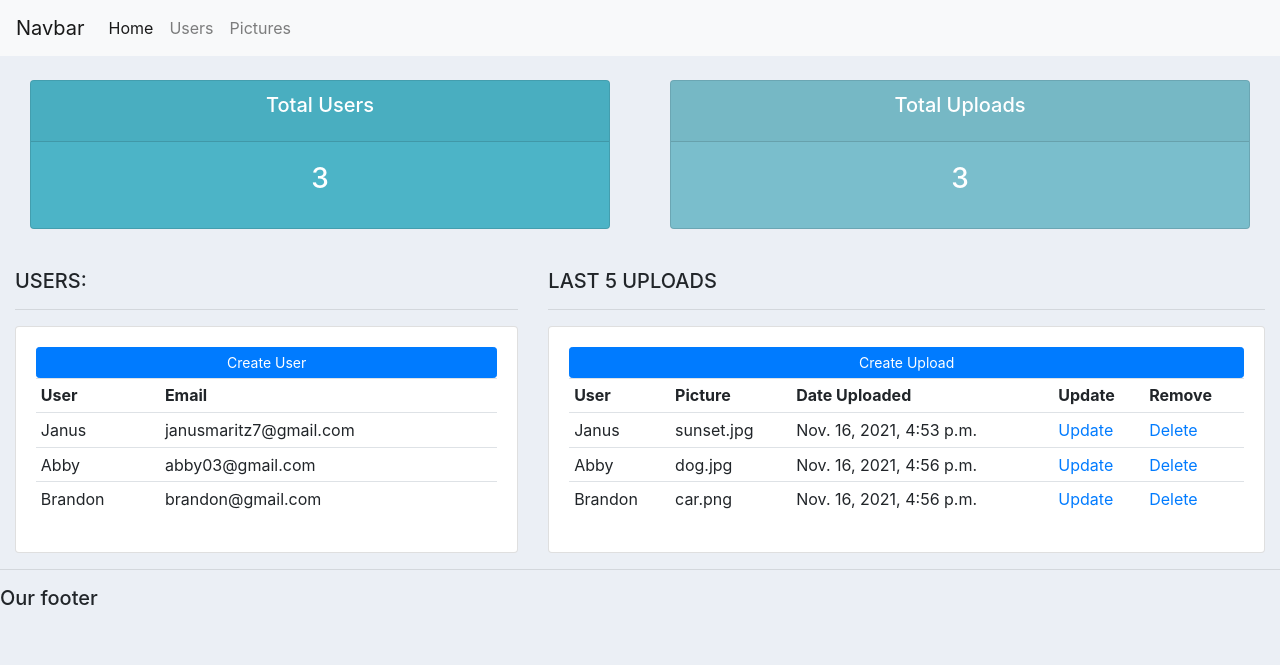
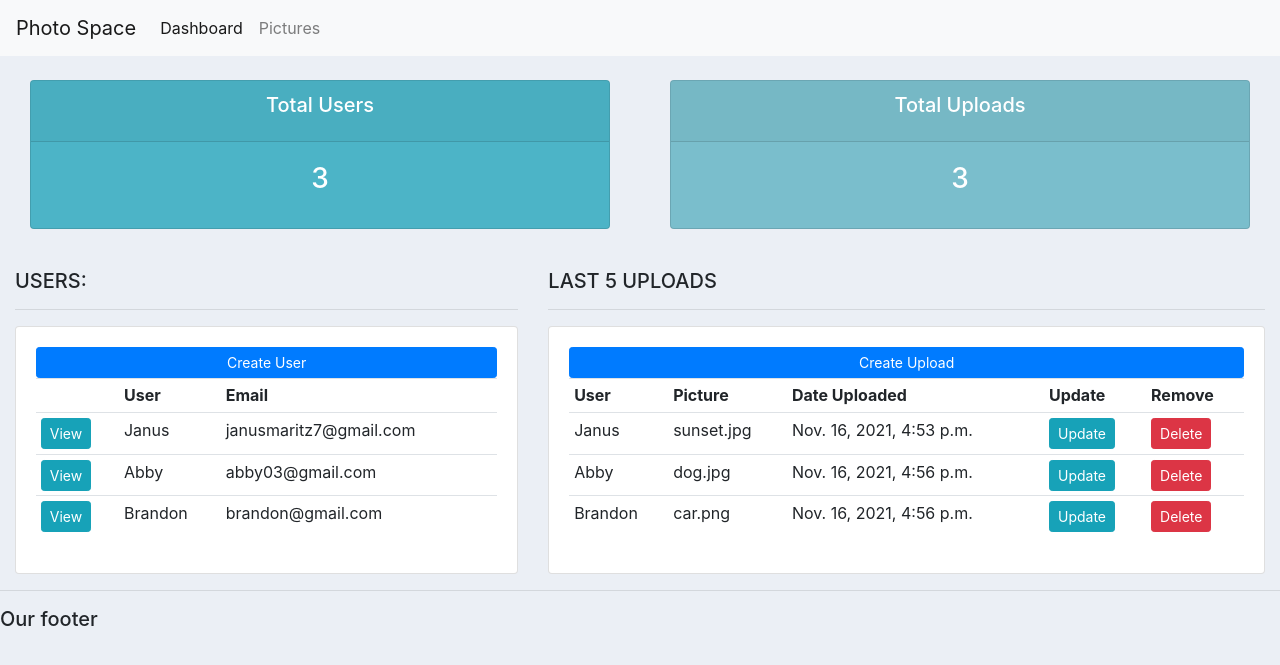
Before and after one commit to GeneraalMaritz/Photo-Uploader, a Django app: page / in a window 1280 px wide. Shown: the top 665 px of the page. Run offline with Django 3.2, Linux system fonts and the light colour scheme; data comes from the database, SQL or seed files in the repository; some libraries are stand-ins or nearby versions.

Commit message:
Changes to project files

```diff
--- a/Photo_Uploder/accounts/templates/accounts/dashboard.html
+++ b/Photo_Uploder/accounts/templates/accounts/dashboard.html
@@ -14,12 +14,14 @@
 			<a class="btn btn-primary  btn-sm btn-block" href="">Create User</a>
 			<table class="table table-sm">
 				<tr>
+					<th></th>
 					<th>User</th>
 					<th>Email</th>
 				</tr>
 
 				{% for user in users %}
 					<tr>
+						<td><a class="btn btn-sm btn-info" href="{% url 'user' user.id %}">View</a></td>
 						<td>{{user.name}}</td>
 						<td>{{user.email}}</td>
 					</tr>
@@ -33,7 +35,7 @@
 		<h5>LAST 5 UPLOADS</h5>
 		<hr>
 		<div class="card card-body">
-			<a class="btn btn-primary  btn-sm btn-block" href="">Create Upload</a>
+			<a class="btn btn-primary  btn-sm btn-block" href="{% url 'create_upload' %}">Create Upload</a>
 			<table class="table table-sm">
 				<tr>
 					<th>User</th>
@@ -48,8 +50,8 @@
 						<td>{{upload.user}}</td>
 						<td>{{upload.picture}}</td>
 						<td>{{upload.date_uploaded}}</td>
-						<td><a href="">Update</a></td>
-						<td><a href="">Delete</a></td>
+						<td><a class="btn btn-sm btn-info" href="">Update</a></td>
+						<td><a class="btn btn-sm btn-danger" href="">Delete</a></td>
 					</tr>
 				{% endfor %}
 
--- a/Photo_Uploder/accounts/templates/accounts/navbar.html
+++ b/Photo_Uploder/accounts/templates/accounts/navbar.html
@@ -1,13 +1,12 @@
 <nav class="navbar navbar-expand-lg navbar-light bg-light">
-  <a class="navbar-brand" href="#">Navbar</a>
+  <a class="navbar-brand" href="{% url 'home' %}">Photo Space</a>
   <button class="navbar-toggler" type="button" data-toggle="collapse" data-target="#navbarNavAltMarkup" aria-controls="navbarNavAltMarkup" aria-expanded="false" aria-label="Toggle navigation">
     <span class="navbar-toggler-icon"></span>
   </button>
   <div class="collapse navbar-collapse" id="navbarNavAltMarkup">
     <div class="navbar-nav">
-      <a class="nav-item nav-link active" href="#">Home <span class="sr-only">(current)</span></a>
-      <a class="nav-item nav-link" href="#">Users</a>
-      <a class="nav-item nav-link" href="#">Pictures</a>
+      <a class="nav-item nav-link active" href="{% url 'home' %}">Dashboard<span class="sr-only">(current)</span></a>
+      <a class="nav-item nav-link" href="{% url 'pictures' %}">Pictures</a>
     </div>
   </div>
 </nav>
--- a/Photo_Uploder/accounts/urls.py
+++ b/Photo_Uploder/accounts/urls.py
@@ -7,8 +7,8 @@ from . import views
 
 
 urlpatterns = [
-    path('', views.home),
-    path('user/<str:pk>/', views.user),
-    path('picture/', views.picture),
-
+    path('', views.home, name="home"),
+    path('user/<str:pk>/', views.user, name="user"),
+    path('picture/', views.picture, name="pictures"),
+    path('create_upload/', views.createUpload, name="create_upload")
 ]
--- a/Photo_Uploder/accounts/views.py
+++ b/Photo_Uploder/accounts/views.py
@@ -1,6 +1,7 @@
-from django.shortcuts import render
+from django.shortcuts import render, redirect
 from django.http import HttpResponse
 from .models import *
+from .forms import UploadForm
 
 
 def home(request):
@@ -20,11 +21,24 @@ def user(request, pk):
     users = User.objects.get(id=pk)
 
     uploads = users.upload_set.all()
+    upload_count = uploads.count()
 
-    context = {'user': users, 'uploads': uploads}
-    return render(request, 'accounts/user.html')
+    context = {'user': users, 'uploads': uploads, 'upload_count': upload_count}
+    return render(request, 'accounts/user.html', context)
 
 
 def picture(request):
     pictures = Picture.objects.all()
     return render(request, 'accounts/pictures.html', {'pictures': pictures})
+
+def createUpload(request):
+
+    form = UploadForm()
+    if request.method == 'POST':
+        form = UploadForm(request.POST)
+        if form.is_valid():
+            form.save()
+            return redirect('/')
+
+    context = {'form':form}
+    return render(request, 'accounts/upload_form.html', context)
```
Also changed, not shown: Photo_Uploder/accounts/forms.py (added, +7 -0 lines), Photo_Uploder/accounts/templates/accounts/upload_form.html (added, +11 -0 lines), Photo_Uploder/accounts/templates/accounts/user.html (+7 -7 lines).
